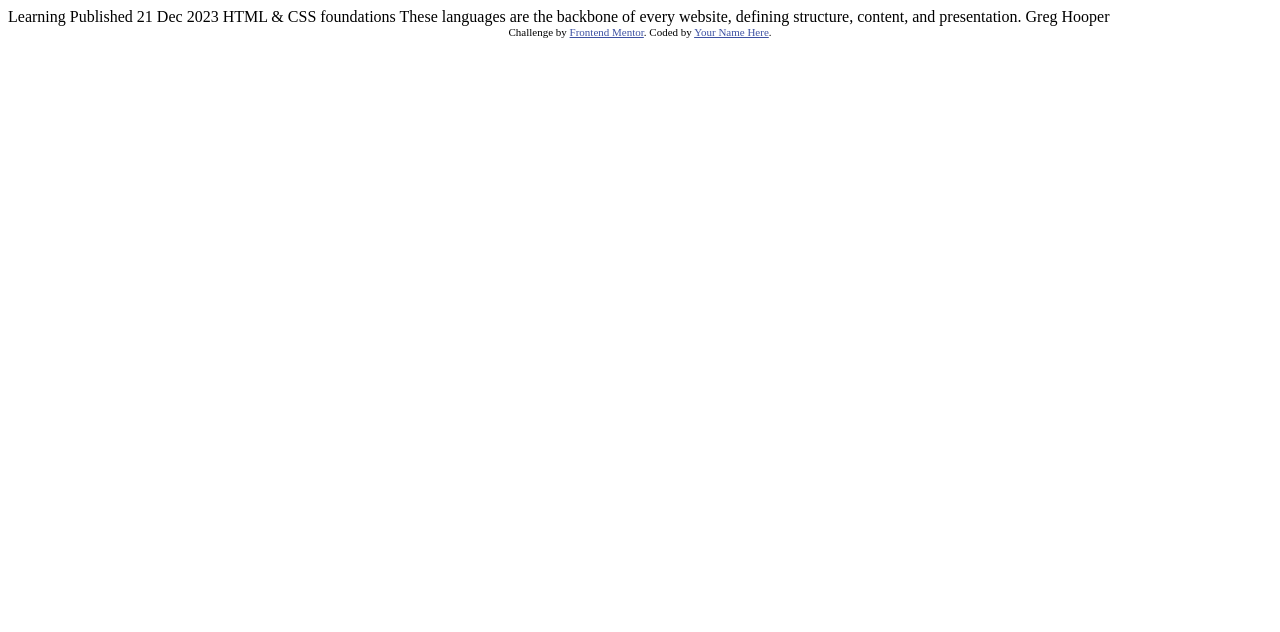
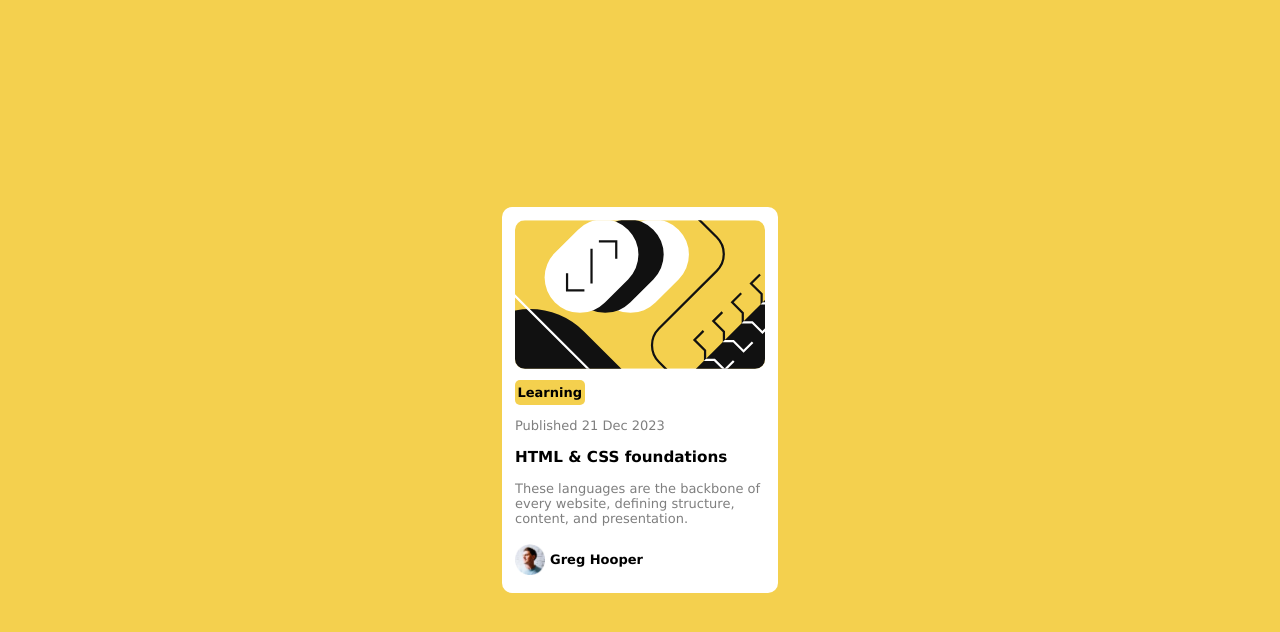
Before and after one commit to Yvan022002/frontend-mentor-2, a plain HTML site: page index.html in a window 1280 px wide. Drawn offline with Linux system fonts and the light colour scheme.

Commit message:
card design

```diff
--- /dev/null
+++ b/index.css
@@ -0,0 +1,52 @@
+body{
+    margin: 0;
+    padding: 0;
+    font-family:Verdana, Geneva, Tahoma, sans-serif;
+    font-size: 13px;
+    background-color:  hsl(47, 88%, 63%);
+    width: 100%;
+    height: 100vh;
+    display: flex;
+    justify-content: center;
+    align-items: center;
+
+}
+.card{
+    background-color: white;
+    border-radius: 10px;
+    height: auto;
+    width: 250px;
+    padding: 1%;
+}
+.card-img{
+    width: 100%;
+    height: auto;
+}
+.card-img img{
+width: 100%;
+height: 100%;
+border-radius: 10px;
+margin-bottom: 3%;
+}
+.card .btn{
+ background-color:  hsl(47, 88%, 63%);
+ border-radius: 5px;
+ padding: 2% 1%;
+ display: inline-block;
+ font-weight: bold;
+}
+.card p{
+    opacity: 0.5;
+}
+.profil{
+    display: flex;
+    align-items: center;
+}
+.profil img{
+   width: 30px;
+   margin-right: 5px
+}
+.profil p{
+    font-weight: bold;
+    opacity: 1;
+}
--- a/index.html
+++ b/index.html
@@ -5,30 +5,28 @@
   <meta name="viewport" content="width=device-width, initial-scale=1.0"> <!-- displays site properly based on user's device -->
 
   <link rel="icon" type="image/png" sizes="32x32" href="./assets/images/favicon-32x32.png">
+  <link rel="stylesheet" href="index.css">
 
   <title>Frontend Mentor | Blog preview card</title>
 
   <!-- Feel free to remove these styles or customise in your own stylesheet 👍 -->
-  <style>
-    .attribution { font-size: 11px; text-align: center; }
-    .attribution a { color: hsl(228, 45%, 44%); }
-  </style>
+
 </head>
 <body>
-
-  Learning
-
-  Published 21 Dec 2023
-
-  HTML & CSS foundations
-
-  These languages are the backbone of every website, defining structure, content, and presentation.
-
-  Greg Hooper
-
-  <div class="attribution">
-    Challenge by <a href="https://www.frontendmentor.io?ref=challenge" target="_blank">Frontend Mentor</a>.
-    Coded by <a href="#">Your Name Here</a>.
+  <div class="card">
+    <div class="card-img">
+      <img src="assets/images/illustration-article.svg" alt="">
+    </div>
+    <div class="btn">
+      Learning
+    </div>
+    <p>Published 21 Dec 2023</p>
+    <h3>HTML & CSS foundations</h3>
+    <p> These languages are the backbone of every website, defining structure, content, and presentation.</p>
+    <div class="profil">
+      <img src="assets/images/image-avatar.webp" alt="">
+      <p> Greg Hooper</p>
+    </div>
   </div>
 </body>
 </html>
```
